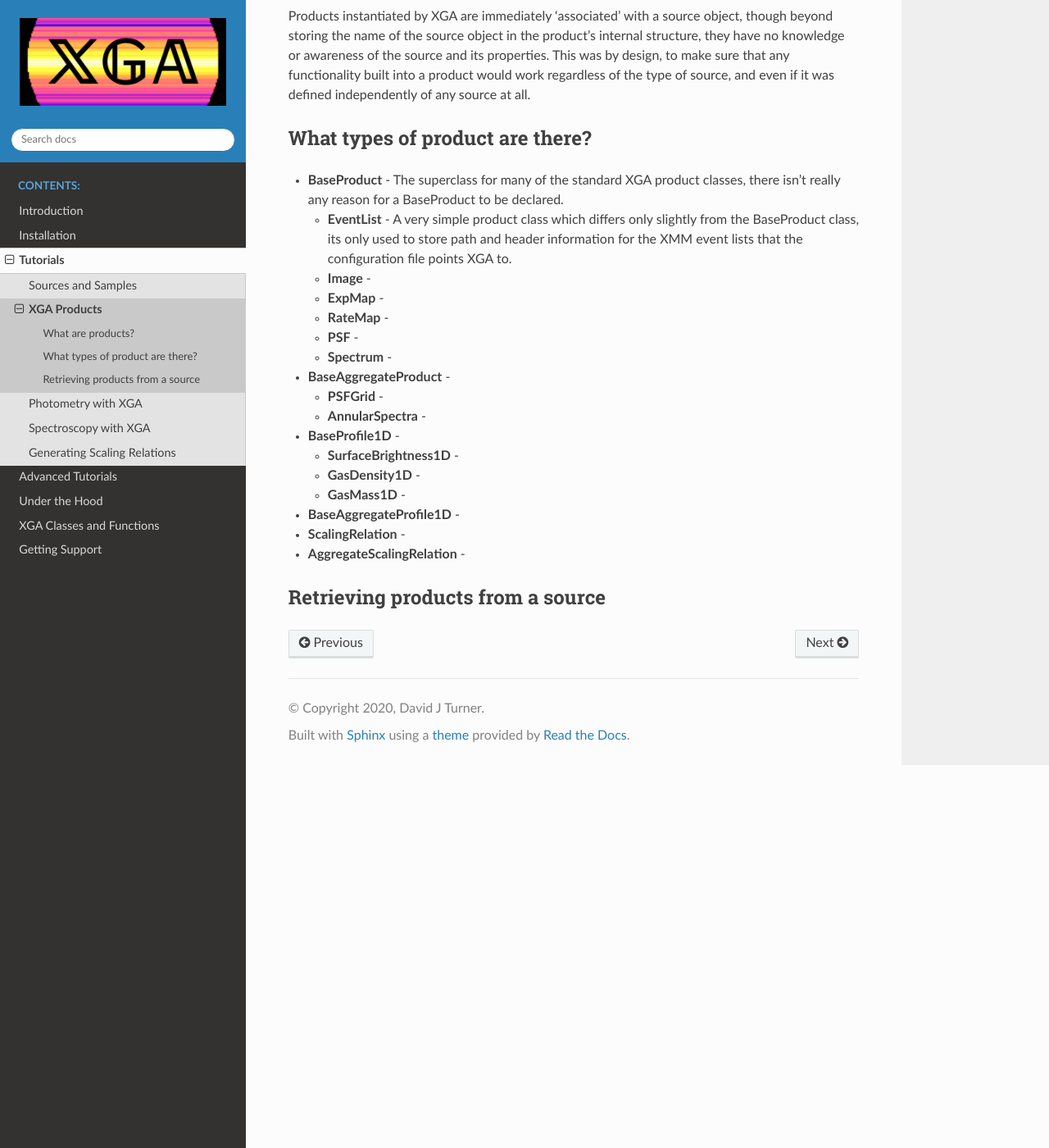
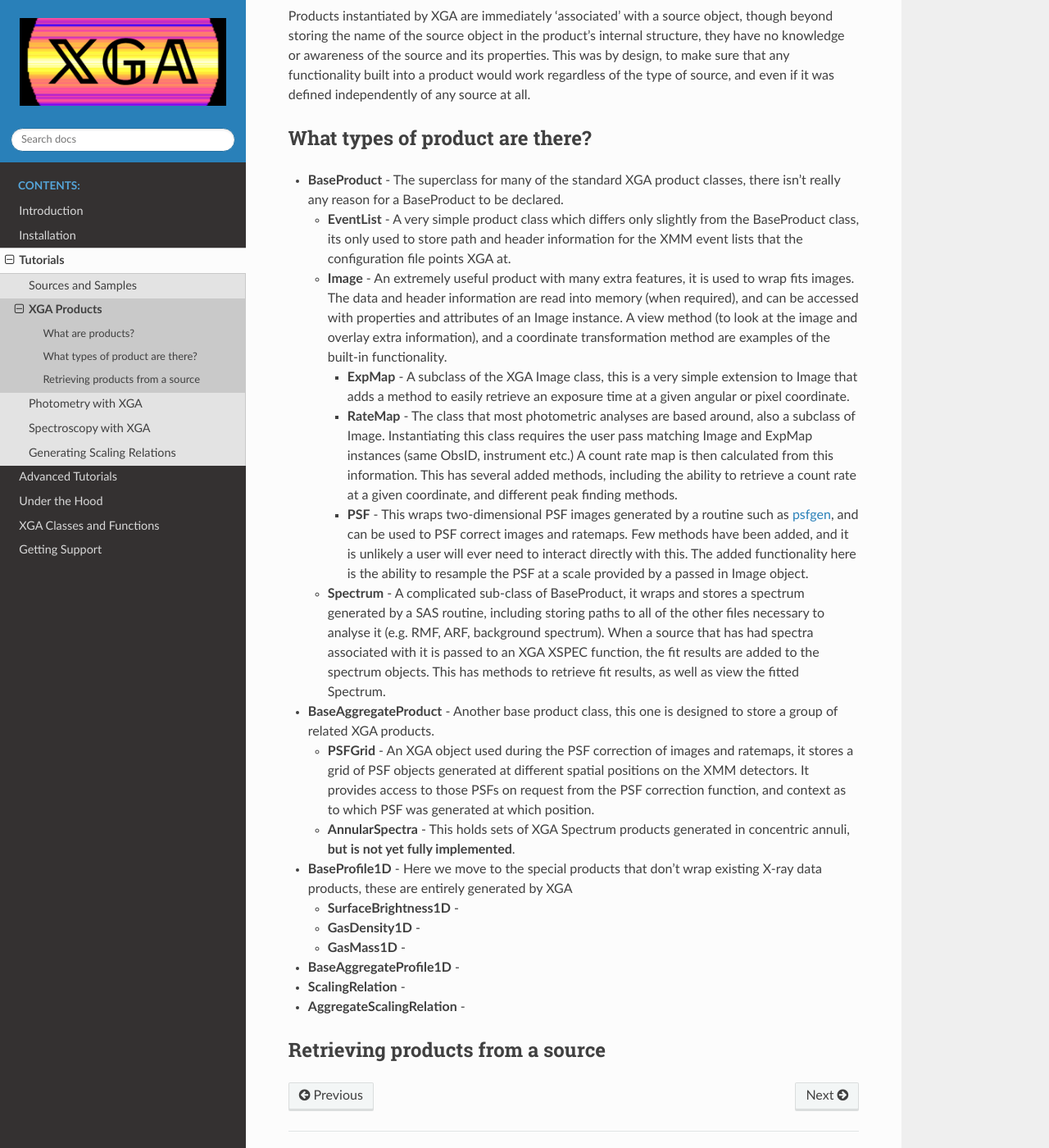
Before and after one commit to DavidT3/XGA, a Sphinx documentation site: the page built from docs/source/notebooks/tutorials/products.ipynb, in a window 1280 px wide and 1400 px high, scrolled down 664 px. Shown: the whole window at 82% size. Built offline with Sphinx 7.4.7 and the Read the Docs theme 2.0.0, drawn with Linux system fonts in a browser that asks for light colours; pages that are not in the unit, such as notebooks, are missing from menus.

Commit message:
Updates to Product tutorial, and changing the autodoc order so that it doesn't sort alphabetically

```diff
--- a/docs/source/conf.py
+++ b/docs/source/conf.py
@@ -99,6 +99,8 @@
 # This should turn off including typehints in the function signatures in autodoc. That information is already in
 #  the docstring and can look extremely confusing
 autodoc_typehints = 'none'
+# This will make sure the classes aren't sorted in alphabetical order
+autodoc_member_order = 'bysource'
 
 # This should make nbsphinx highlight notebooks better
 highlight_language = 'ipython3'
```
Also changed, not shown: docs/source/notebooks/tutorials/products.ipynb.
